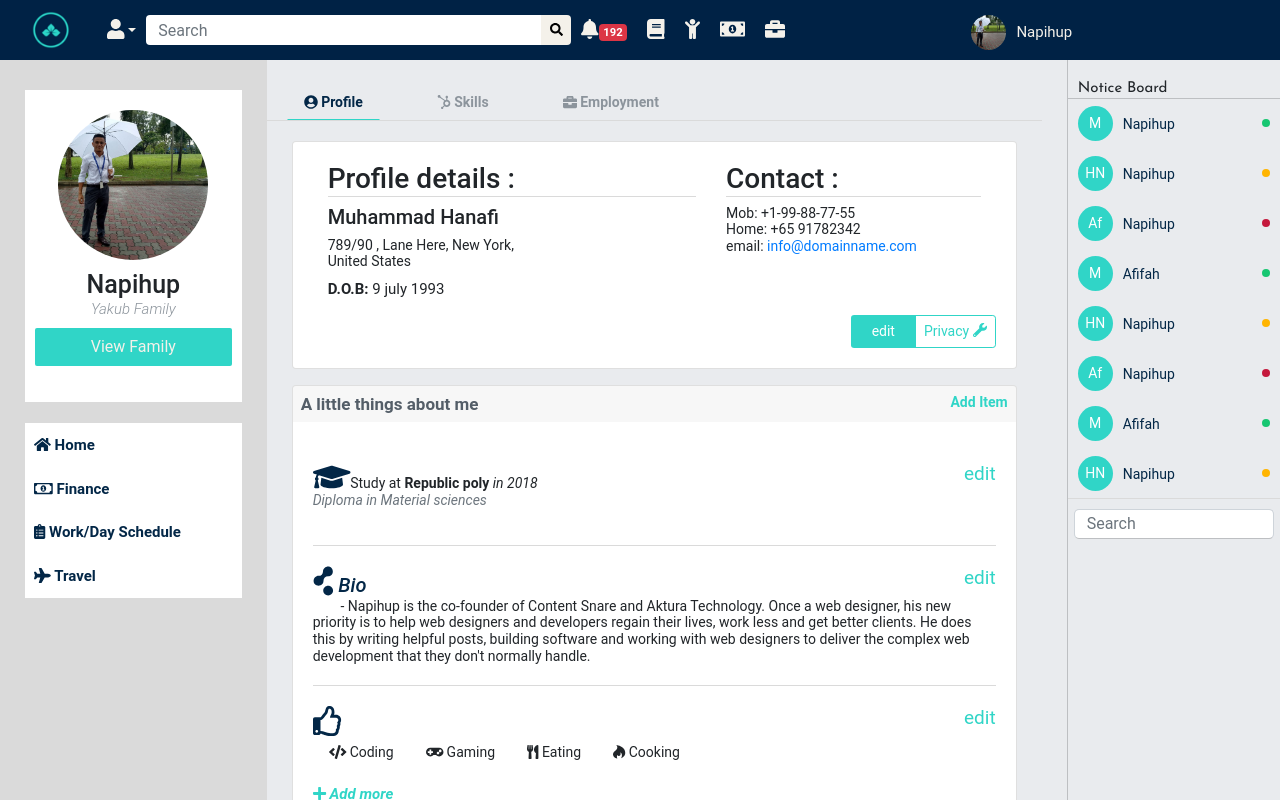
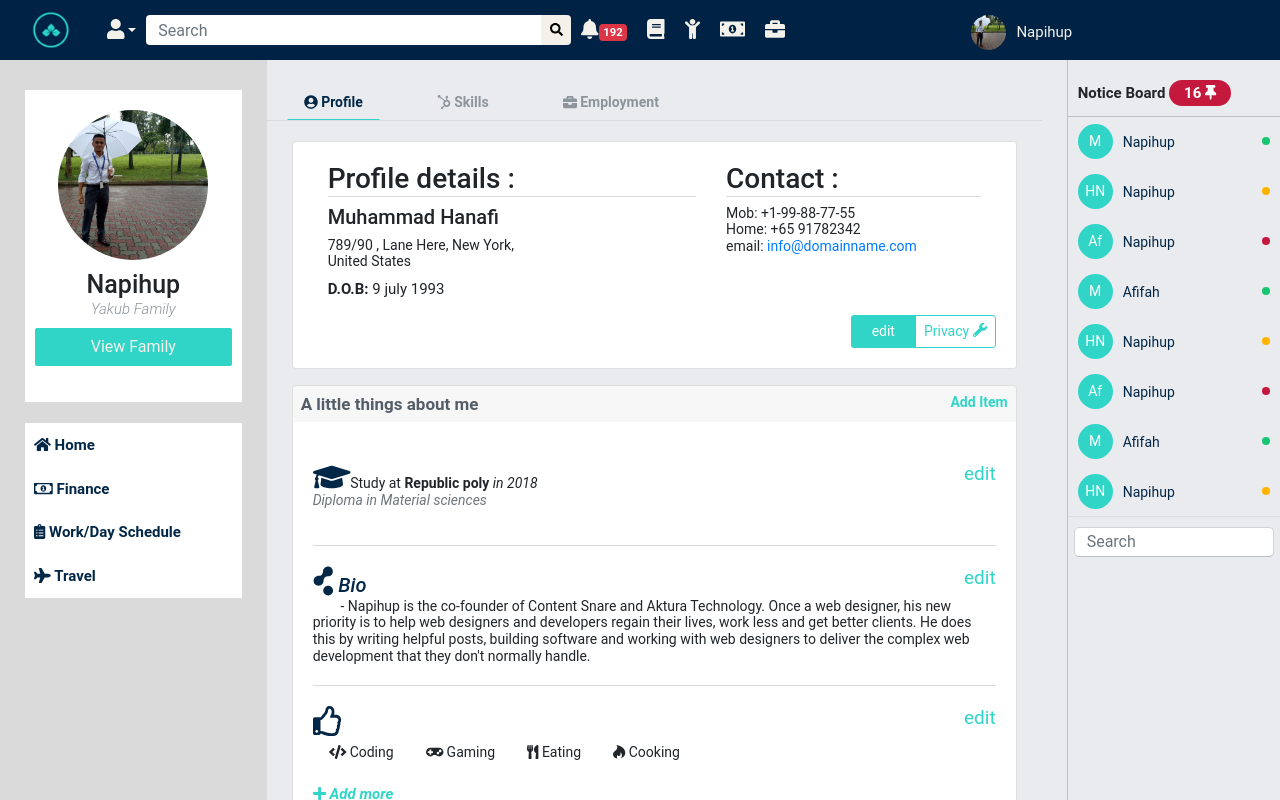
Before and after one commit to Napihups/IFFAH-CLIENT, an Angular app: page /user in a window 1280 px wide. Built offline with nearby package versions, Linux system fonts and the light colour scheme.

Commit message:
adding thumb-thack indicator on the notice-board head.

```diff
--- a/src/app/user/components/notice-board/notice-board.component.css
+++ b/src/app/user/components/notice-board/notice-board.component.css
@@ -6,8 +6,9 @@
     margin-top: 50px !important;
     /*background: green !important; */
     width: 100% !important;
-    height: 630px;
-    overflow-y: scroll;
+    /*height: 630px;*/
+    /*height: 900px;*/
+    /*overflow-y: scroll;*/
 }
 
 .side-bar-header{
@@ -15,10 +16,20 @@
     background:;
     margin-top: 80px;
     font-size: 15px;
-    font-family: 'Josefin Sans', sans-serif !important;
+    font-weight: bold;
+    /*font-family: 'Josefin Sans', sans-serif !important;*/
     border-bottom: 1px solid #bdbfc2;
     margin-bottom: 0px;
 }
+
+.side-bar-header .badge{
+    background: #C4183C;
+    font-size: 15px;
+    margin-bottom: 10px;
+    padding:5px 15px;
+    border-radius: 40px;
+}
+
 
 .online-list{
     list-style: none;
--- a/src/app/user/components/notice-board/notice-board.component.html
+++ b/src/app/user/components/notice-board/notice-board.component.html
@@ -1,7 +1,9 @@
 
 
 
-<h1 class="side-bar-header">Notice Board</h1>
+<h1 class="side-bar-header">Notice Board
+	<span class="badge badge-dark">16 <i class="fas fa-thumbtack"></i></span>
+</h1>
 <ul class="list-group-item online-list">
 
 	<!-- <p class="text-muted right-bar-text">You don't have any friends,<br><a href="#"> add new friends ?</a></p> -->
```
